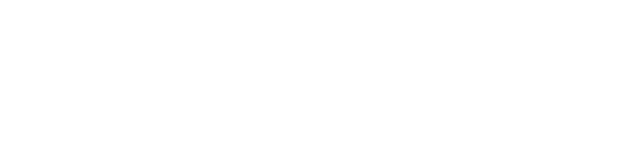
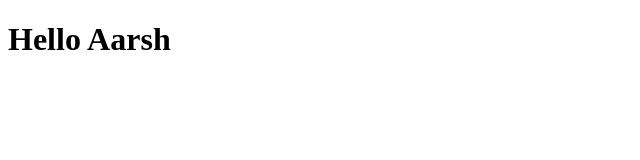
Before and after one commit to Aarsh-Patel-03/TempRepo, a plain HTML site: page index.html in a window 1280 px wide. Shown: the whole page, without its empty margins (0-640 px from the left). Drawn offline with Linux system fonts and the light colour scheme.

Commit message:
branch Commit

```diff
--- a/index.html
+++ b/index.html
@@ -6,6 +6,6 @@
     <title>Document</title>
 </head>
 <body>
-
+    <h1>Hello Aarsh</h1>
 </body>
 </html>
```
